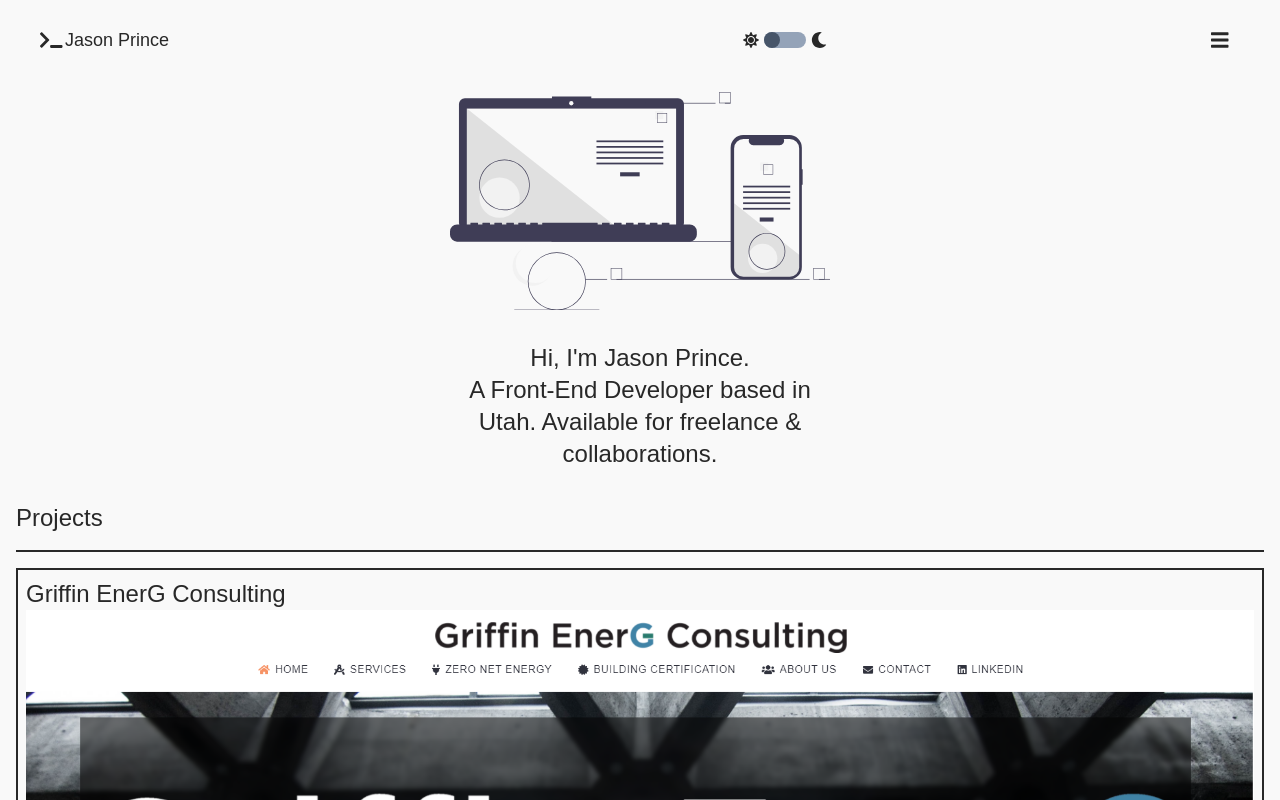
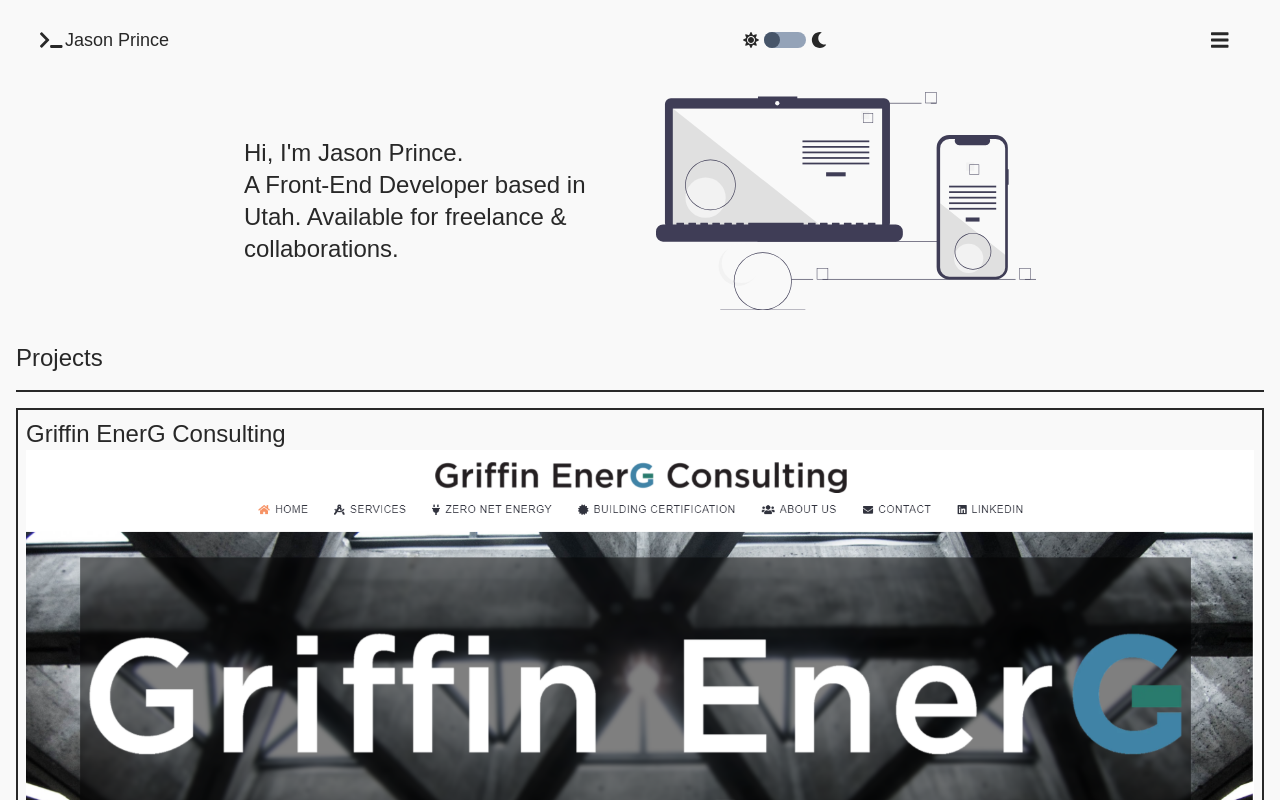
Before and after one commit to Jason-Prince/my-portfolio-v5, a Next.js app: page / in a window 1280 px wide. Shown: the top 800 px of the page. Built offline with nearby package versions, Linux system fonts and the light colour scheme.

Commit message:
hero is responsive

```diff
--- a/pages/index.jsx
+++ b/pages/index.jsx
@@ -116,8 +116,13 @@ export default function Home() {
             <p className="place-self-start">Contact Me</p>
           </li>
         </ul>
-        <div className={`grid grid-cols-1 gap-8 py-8 duration-1000`}>
-          <svg className="w-[380px]" viewBox="0 0 1139.17088 654.54324">
+        <div
+          className={`grid grid-cols-1 gap-8 py-8 duration-1000 md:grid-cols-2`}
+        >
+          <svg
+            className="w-[380px] md:col-start-2"
+            viewBox="0 0 1139.17088 654.54324"
+          >
             <title>progressive_app</title>
             <circle cx="246.82682" cy="521.76476" r="59.24334" fill="#f2f2f2" />
             <circle cx="256.45989" cy="513.095" r="59.24334" fill="#f9f9f9" />
@@ -330,7 +335,7 @@ export default function Home() {
               fill="#3f3d56"
             />
           </svg>
-          <h1 className="text-2xl w-[380px] text-center">
+          <h1 className="text-2xl w-[380px] text-center md:text-left md:row-start-1 md:self-center">
             Hi, I&#39;m Jason Prince. <br />A Front-End Developer based in Utah.
             Available for freelance & collaborations.
           </h1>
@@ -406,7 +411,11 @@ export default function Home() {
             </div>
           </div>
         </section>
-        <div className="w-full border-b-2 border-dark my-2"></div>
+        <div
+          className={`${
+            isDark ? "border-light" : "border-dark"
+          } w-full border-b-2 my-2 duration-1000`}
+        ></div>
         <footer className="grid grid-cols-3 w-full">
           {/* logo */}
           <div className="grid grid-cols-2 w-12 items-center">
```
